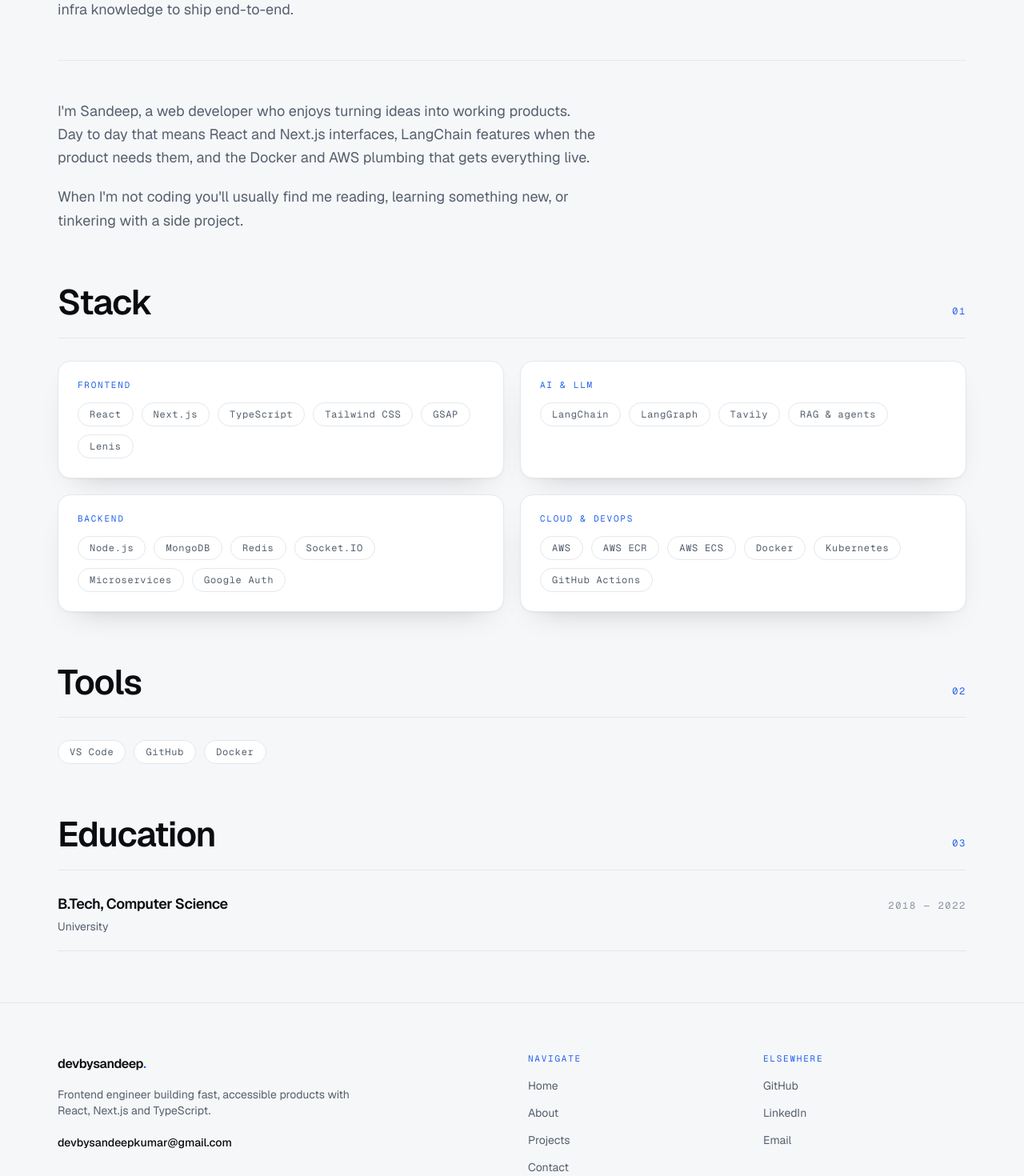
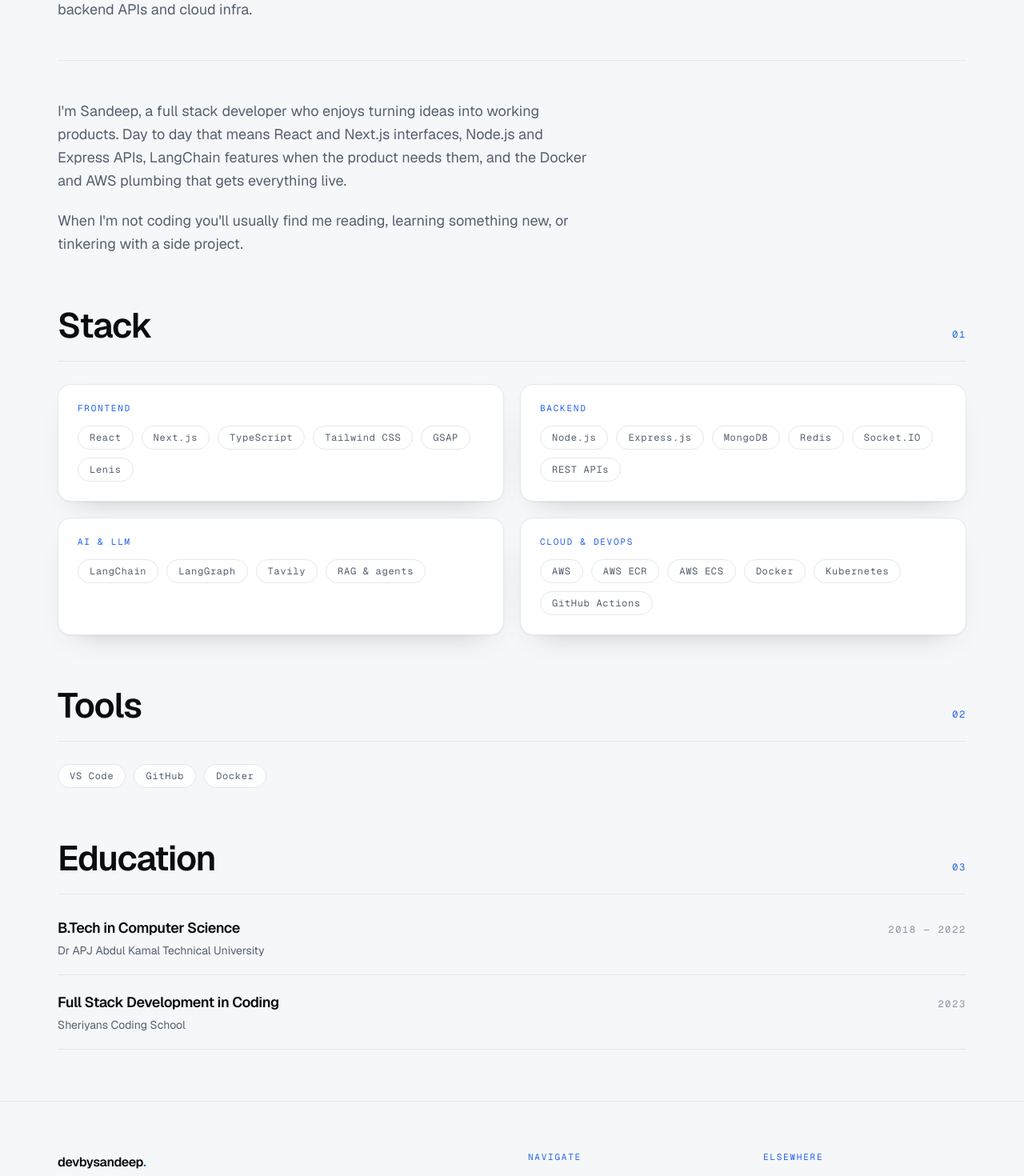
Before and after one commit to devbysandeepkumar/portfolio, a Next.js app: page /devbysandeepkumar/about in a window 1280 px wide. Shown: the part 300-1770 px from the top of the page at 80% size. Built offline with nearby package versions, Linux system fonts and the light colour scheme.

Commit message:
some changes

```diff
--- a/app/about/page.tsx
+++ b/app/about/page.tsx
@@ -38,16 +38,17 @@ export default function AboutPage() {
       <PageHeader
         title="About me"
         breadcrumb="About"
-        subtitle="A frontend and AI engineer focused on product craft, with enough backend and infra knowledge to ship end-to-end."
+        subtitle="A full stack and AI engineer focused on product craft, from frontend interfaces to backend APIs and cloud infra."
       />
 
       <Reveal className="mt-12">
         <div className="max-w-2xl space-y-5 text-lg leading-relaxed text-ink-muted">
           <p>
-            I&apos;m Sandeep, a web developer who enjoys turning ideas into
-            working products. Day to day that means React and Next.js
-            interfaces, LangChain features when the product needs them, and the
-            Docker and AWS plumbing that gets everything live.
+            I&apos;m Sandeep, a full stack developer who enjoys turning ideas
+            into working products. Day to day that means React and Next.js
+            interfaces, Node.js and Express APIs, LangChain features when the
+            product needs them, and the Docker and AWS plumbing that gets
+            everything live.
           </p>
           <p>
             When I&apos;m not coding you&apos;ll usually find me reading,
--- a/app/layout.tsx
+++ b/app/layout.tsx
@@ -23,9 +23,12 @@ export const metadata: Metadata = {
   },
   description: siteConfig.description,
   keywords: [
+    "full stack engineer",
     "frontend engineer",
+    "backend engineer",
     "react developer",
     "next.js",
+    "node.js",
     "typescript",
     "portfolio",
   ],
--- a/app/page.tsx
+++ b/app/page.tsx
@@ -35,10 +35,10 @@ export default function HomePage() {
             className="mt-7 max-w-2xl animate-rise text-xl leading-relaxed text-ink-muted sm:text-2xl"
             style={{ animationDelay: "150ms" }}
           >
-            Frontend &amp; AI engineer. I build fast, accessible web apps with
-            React and Next.js — and the{" "}
-            <span className="text-ink">LangChain agents, Docker services and
-            AWS deploys</span>{" "}
+            Full stack &amp; AI engineer. I build fast, accessible web apps
+            with React and Next.js — and the{" "}
+            <span className="text-ink">Node.js APIs, LangChain agents, Docker
+            services and AWS deploys</span>{" "}
             behind them.
           </p>
 
--- a/components/site-footer.tsx
+++ b/components/site-footer.tsx
@@ -23,8 +23,8 @@ export function SiteFooter() {
               <span className="text-accent">.</span>
             </Link>
             <p className="mt-4 max-w-sm text-sm text-ink-muted">
-              Frontend engineer building fast, accessible products with React,
-              Next.js and TypeScript.
+              Full stack engineer building fast, accessible products with
+              React, Next.js, Node.js and TypeScript.
             </p>
             <a
               href={`mailto:${siteConfig.email}`}
--- a/data/portfolio.ts
+++ b/data/portfolio.ts
@@ -1,9 +1,9 @@
 export const siteConfig = {
   name: "Sandeep Kumar",
   shortName: "devbysandeep",
-  title: "Sandeep Kumar — Frontend & AI Engineer",
+  title: "Sandeep Kumar — Full Stack & AI Engineer",
   description:
-    "Portfolio of Sandeep Kumar, a frontend and AI engineer building web apps, LLM features and cloud-deployed products with React, Next.js, LangChain and AWS.",
+    "Portfolio of Sandeep Kumar, a full stack and AI engineer building web apps, LLM features and cloud-deployed products with React, Next.js, Node.js, LangChain and AWS.",
   email: "devbysandeepkumar@gmail.com",
   location: "Available worldwide · Remote",
   socials: [
@@ -19,6 +19,7 @@ export const skills = [
   "React",
   "Next.js",
   "Node.js",
+  "Express.js",
   "Tailwind CSS",
   "GSAP",
   "Lenis",
@@ -28,6 +29,7 @@ export const skills = [
   "Redis",
   "Socket.IO",
   "Microservices",
+  "REST APIs",
   "Google Auth",
   "AWS",
   "AWS ECR",
@@ -45,12 +47,12 @@ export const stackGroups = [
     items: ["React", "Next.js", "TypeScript", "Tailwind CSS", "GSAP", "Lenis"],
   },
   {
+    label: "Backend",
+    items: ["Node.js", "Express.js", "MongoDB", "Redis", "Socket.IO", "REST APIs"],
+  },
+  {
     label: "AI & LLM",
     items: ["LangChain", "LangGraph", "Tavily", "RAG & agents"],
-  },
-  {
-    label: "Backend",
-    items: ["Node.js", "MongoDB", "Redis", "Socket.IO", "Microservices", "Google Auth"],
   },
   {
     label: "Cloud & DevOps",
@@ -70,17 +72,17 @@ export const services = [
   },
   {
     number: "02",
+    title: "Backend & APIs",
+    description:
+      "Node.js and Express services with MongoDB, Redis and REST APIs — built for scale and real-time data.",
+    points: ["REST & microservices", "MongoDB & Redis", "Socket.IO live data"],
+  },
+  {
+    number: "03",
     title: "AI & LLM features",
     description:
       "LangChain and LangGraph pipelines that add real search, retrieval and agent behaviour to a product.",
     points: ["RAG & tool-calling agents", "Tavily & web search", "Prompt evaluation & guardrails"],
-  },
-  {
-    number: "03",
-    title: "Backend & real-time",
-    description:
-      "Node.js services with MongoDB and Redis, live updates over Socket.IO and clean microservice boundaries.",
-    points: ["REST & microservices", "Socket.IO live data", "Google Auth & session handling"],
   },
   {
     number: "04",
@@ -128,8 +130,13 @@ export const projects: Project[] = [
 
 export const education = [
   {
-    degree: "B.Tech, Computer Science",
-    school: "University",
+    degree: "B.Tech in Computer Science",
+    school: "Dr APJ Abdul Kamal Technical University",
     period: "2018 — 2022",
   },
+  {
+    degree: "Full Stack Development in Coding",
+    school: "Sheriyans Coding School",
+    period: "2023",
+  },
 ];
--- a/next.config.ts
+++ b/next.config.ts
@@ -4,10 +4,7 @@ const nextConfig: NextConfig = {
   output: "export",
   basePath: "/devbysandeepkumar",
   images: {
-    remotePatterns: [
-      { protocol: "https", hostname: "raw.githubusercontent.com" },
-      { protocol: "https", hostname: "devbysandeepkumar.github.io" },
-    ],
+    unoptimized: true,
   },
 };
 
```
